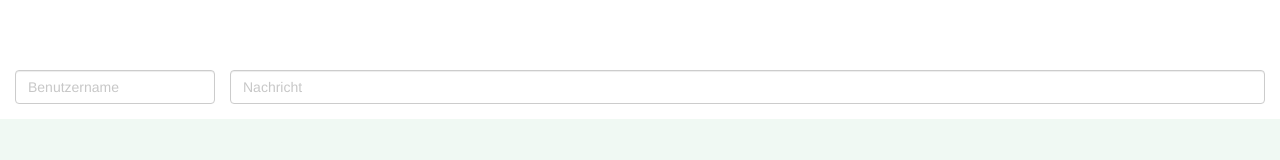
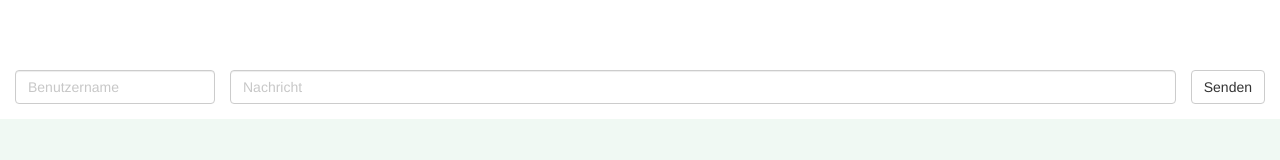
Before and after one commit to enesemini/HSGChat, an Angular app: page / in a window 1280 px wide. Shown: the part 501-661 px from the top of the page. Built offline with nearby package versions, Linux system fonts and the light colour scheme.

Commit message:
Story 5 Styling

```diff
--- a/src/app/chatbar/chatbar.component.html
+++ b/src/app/chatbar/chatbar.component.html
@@ -5,7 +5,7 @@
                 <li class="list-group-item post" *ngFor="let post of posts">
                     <span class="post-author">{{ post.author }}</span>
                     <span class="post-date">{{ post.date }}</span>
-                    <span class="post-message">{{ post.message }}</span>
+                    <p class="post-message" [innerHTML]="post.message"></p>
                 </li>
             </ul>
         </div>
@@ -13,5 +13,8 @@
 
     <div class="chatbar-input">
         <input class="form-control chatbar-input__username" [(ngModel)]="username" placeholder="Benutzername">
-        <input class="form-control chatbar-input__message" (keyup.enter)="onSubmit(message, username)" [(ngModel)]="message" placeholder="Nachricht">
+        <input class="form-control chatbar-input__message" (keyup.0)="onSubmit(message, username)" [(ngModel)]="message" placeholder="Nachricht">
+        <button class="btn btn-default" (click)="onSubmit(message, username)">
+            Senden
+        </button>
     </div>
--- a/src/app/chatbar/chatbar.component.scss
+++ b/src/app/chatbar/chatbar.component.scss
@@ -24,6 +24,9 @@
         flex-grow: 1;
         margin-left: 15px;
     }
+    button{
+        margin-left: 15px;
+    }
 }
 
 .post{
@@ -42,7 +45,7 @@
 
     &:not(:first-of-type){
         .post-author{
-            display: none;
+            //display: none;
         }
         .post-date{
             // display: none;
--- a/src/app/chatbar/chatbar.component.ts
+++ b/src/app/chatbar/chatbar.component.ts
@@ -29,6 +29,7 @@ export class ChatbarComponent implements OnInit {
       message: this.message,
       date: new Date()
     };
+    console.log(newPost);
     this.posts.push(newPost);
     this.message = '';
   }
```
